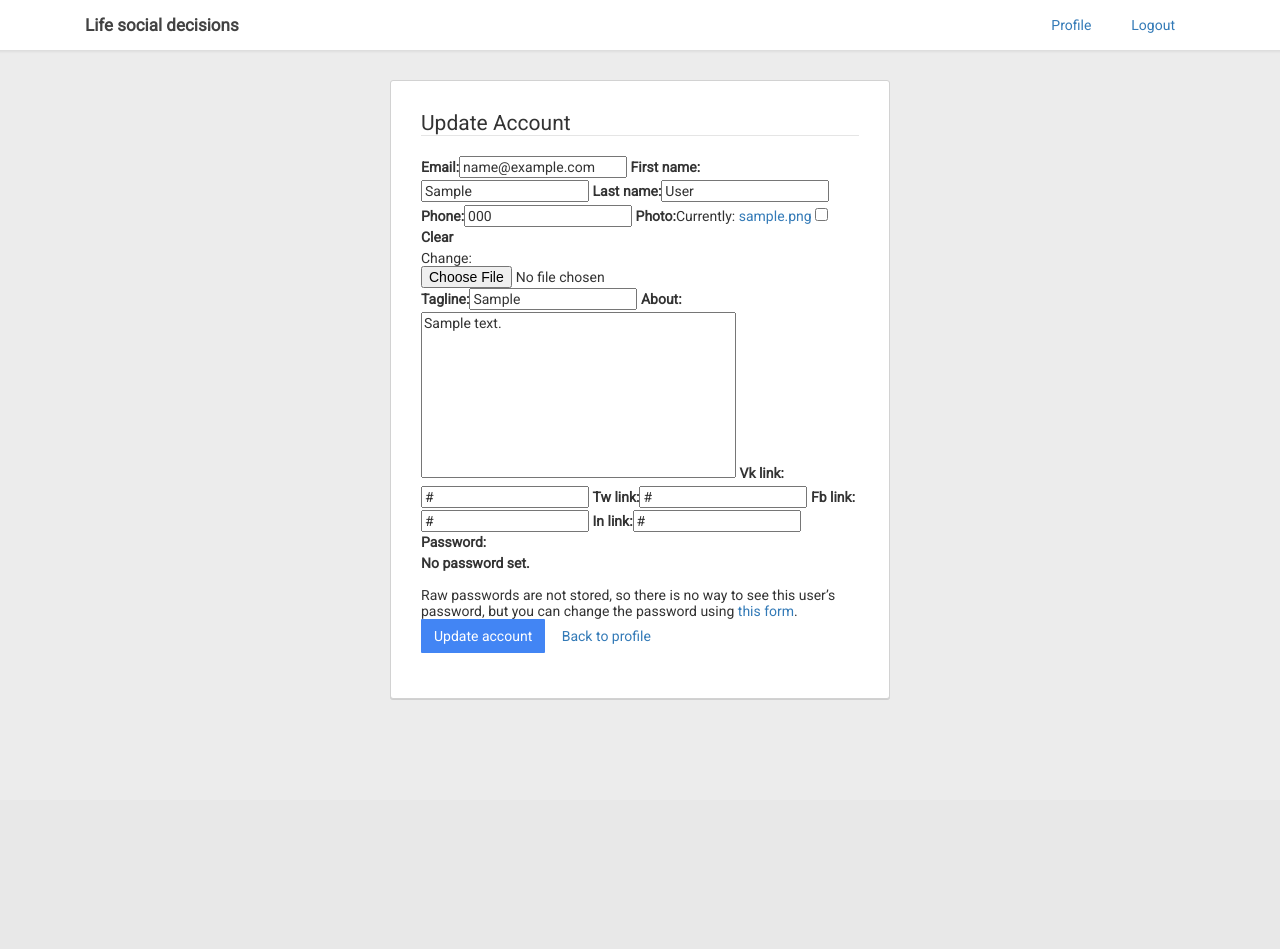
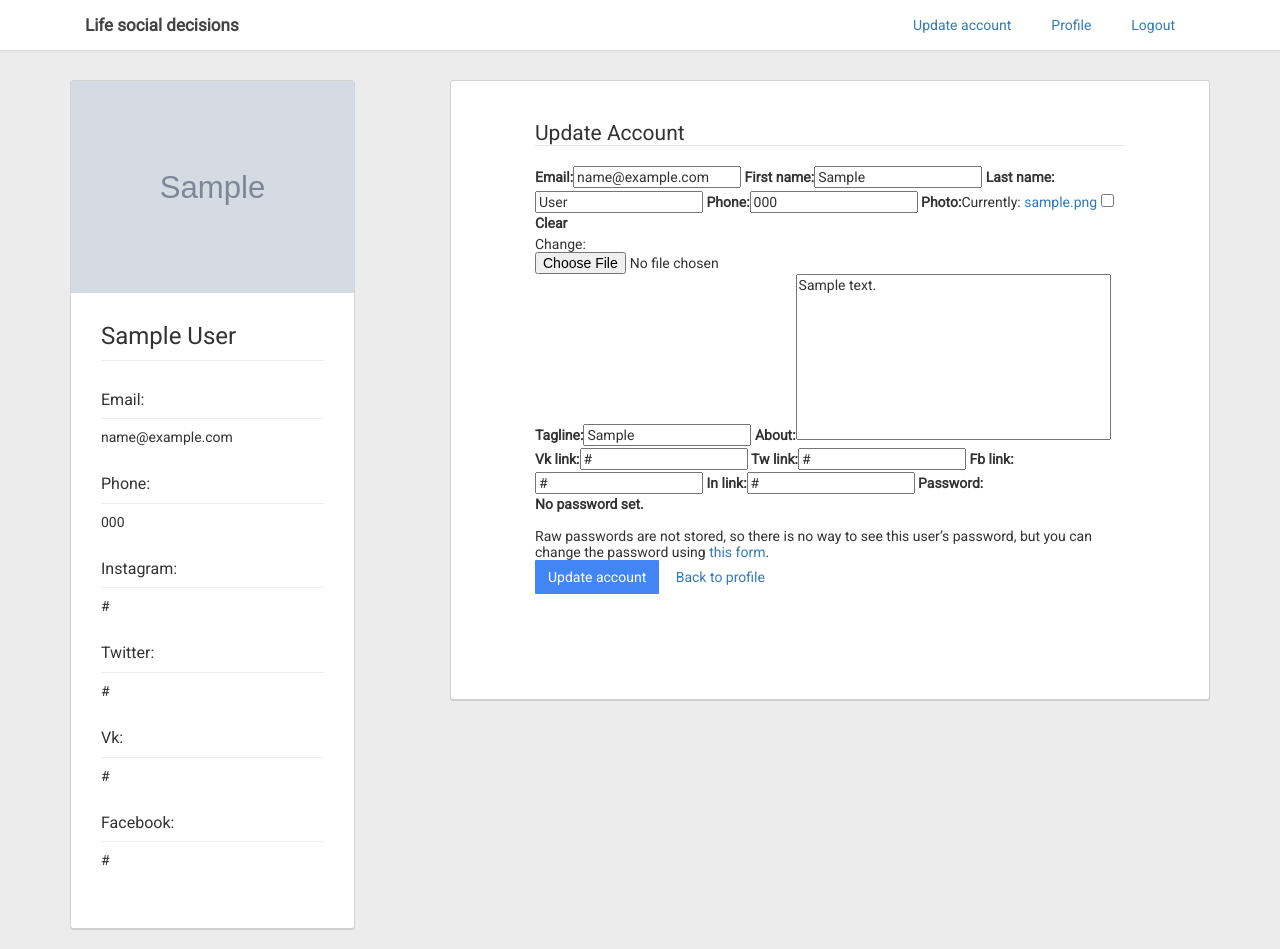
Before and after one commit to AndrewParking/Life-Social-Decision, a Django app: page /update_account/ in a window 1280 px wide. Before the commit the page ends 700 px from the top, so only its background shows below. Run offline with Django 3.2, Linux system fonts and the light colour scheme; a user stored in the database is signed in; tables that the repository leaves empty hold one stand-in row (values such as "Sample post"); grey boxes marked "Sample" are stand-in pictures; some libraries are stand-ins or nearby versions.

Commit message:
Templates refactored using two-level inheritance

```diff
--- a/static/account/style.css
+++ b/static/account/style.css
@@ -1,10 +1,19 @@
 * {
   box-sizing: border-box;
+}
+.content {
+  margin-top: 20px;
+  padding: 30px;
 }
 .form-wrapper {
   width: 500px;
   margin: 30px auto;
   padding: 30px;
+}
+.with-aside {
+  width: 650px;
+  margin-top: 0;
+  padding-top: 10px;
 }
 input[type="text"]:focus,
 input[type="email"]:focus,
--- a/static/account/style.styl
+++ b/static/account/style.styl
@@ -1,10 +1,19 @@
 *
     box-sizing border-box
+
+.content
+    margin-top 20px
+    padding 30px
 
 .form-wrapper
     width 500px
     margin 30px auto
     padding 30px
+
+.with-aside
+    width 650px
+    margin-top 0
+    padding-top 10px
 
 input[type="text"]:focus,
 input[type="email"]:focus,
--- a/templates/account/base_form.html
+++ /dev/null
@@ -1,20 +0,0 @@
-<!DOCTYPE html>
-<html>
-    <head>
-        <title>Life Social Decisions</title>
-        <meta charset='utf-8'>
-        {% load staticfiles %}
-        <link rel='stylesheet' href='https://maxcdn.bootstrapcdn.com/bootstrap/3.3.5/css/bootstrap.min.css'>
-        <link rel='stylesheet' href='{% static 'account/theme.css' %}'>
-        <link rel='stylesheet' href='{% static 'account/style.css' %}'>
-    </head>
-    <body>
-
-        {% block header %}
-        {% endblock header %}
-
-        <section class='panel form-wrapper'>
-            {% block form %}{% endblock form %}
-        </section>
-    </body>
-</html>
--- a/templates/account/update_account.html
+++ b/templates/account/update_account.html
@@ -1,21 +1,9 @@
-{% extends 'account/base_form.html' %}
+{% extends 'base_with_profile.html' %}
 
 {% load bootstrap %}
 
-{% block header %}
-    <header>
-        <div class="container">
-            <a href="{% url 'account:default_page' %}" class="col-md-2 logo">Life social decisions</a>
-            <div class="col-md-4"></div>
-            <ul class="col-md-6">
-                <li><a href="{% url 'account:logout' %}">Logout</a></li>
-                <li><a href="{% url 'account:profile' user.id %}">Profile</a></li>
-            </ul>
-        </div>
-    </header>
-{% endblock header %}
-
-{% block form %}
+{% block content %}
+<div class="form-wrapper with-aside">
     <form action='{% url 'account:update_account' %}' method='POST' enctype='multipart/form-data' role='form'>
     {% csrf_token %}
         <legend>Update Account</legend>
@@ -25,4 +13,5 @@
             <a href="{% url 'account:profile' user.id %}" class="btn">Back to profile</a>
         </div>
     </form>
-{% endblock form %}
+</div>
+{% endblock content %}
--- /dev/null
+++ b/templates/base.html
@@ -0,0 +1,35 @@
+<!DOCTYPE html>
+<html>
+    <head>
+        <title>Life Social Decisions</title>
+        <meta charset='utf-8'>
+        {% load staticfiles %}
+        <link rel='stylesheet' href='https://maxcdn.bootstrapcdn.com/bootstrap/3.3.5/css/bootstrap.min.css'>
+        <link rel='stylesheet' href='{% static 'account/theme.css' %}'>
+        <link rel='stylesheet' href='{% static 'account/style.css' %}'>
+    </head>
+    <body>
+
+        <header>
+            <div class="container">
+                <a href="{% url 'account:default_page' %}" class="col-md-2 logo">Life social decisions</a>
+                <div class="col-md-4"></div>
+                <ul class="col-md-6">
+                {% if user.is_authenticated %}
+                    <li><a href="{% url 'account:logout' %}">Logout</a></li>
+                    <li><a href="{% url 'account:profile' user.id %}">Profile</a></li>
+                    <li><a href="{% url 'account:update_account' %}">Update account</a></li>
+                {% else %}
+                    <li><a href="{% url 'account:login' %}">Login</a></li>
+                    <li><a href="{% url 'account:create_account' %}">Create account</a></li>
+                {% endif %}
+                </ul>
+            </div>
+        </header>
+
+        <main class="container">
+            {% block page %}{% endblock page %}
+        </main>
+
+    </body>
+</html>
--- /dev/null
+++ b/templates/base_with_profile.html
@@ -0,0 +1,32 @@
+{% extends 'base.html' %}
+
+{% block page %}
+    <div class="panel col-md-3 profile">
+        <img src="{{ user.photo.url }}">
+        <div class="profile-content">
+            <h3>{{ user.first_name }} {{ user.last_name }}</h3>
+            <ul>
+                <li><h4>Email:</h4> {{ user.email }}</li>
+                <li><h4>Phone:</h4> {{ user.phone }}</li>
+            {% if user.in_link %}
+                <li><h4>Instagram:</h4> {{ user.in_link }}</li>
+            {% endif %}
+            {% if user.tw_link %}
+                <li><h4>Twitter:</h4> {{ user.tw_link }}</li>
+            {% endif %}
+            {% if user.vk_link %}
+                <li><h4>Vk:</h4> {{ user.vk_link }}</li>
+            {% endif %}
+            {% if user.fb_link %}
+                <li><h4>Facebook:</h4> {{ user.fb_link }}</li>
+            {% endif %}
+            </ul>
+        </div>
+    </div>
+
+    <div class="col-md-1"></div>
+
+    <div class="panel col-md-8 content">
+        {% block content %}{% endblock content %}
+    </div>
+{% endblock page %}
```
Also changed, not shown: templates/account/change_password.html (+5 -3 lines), templates/account/create_account.html (+5 -3 lines), templates/account/login.html (+5 -3 lines), templates/profile.html (+8 -0 lines).
